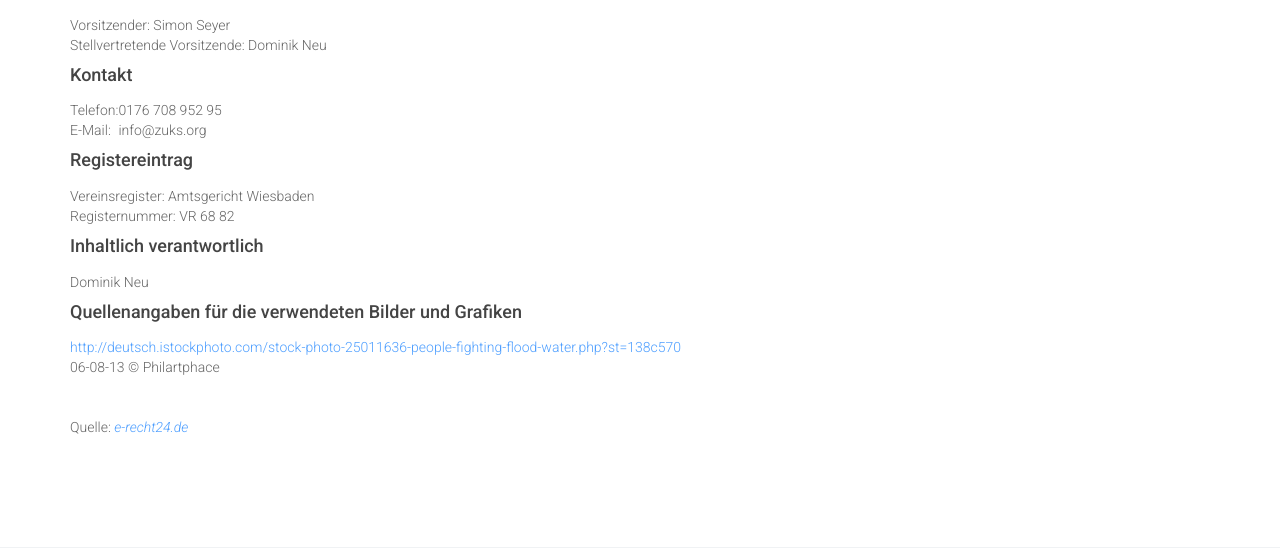
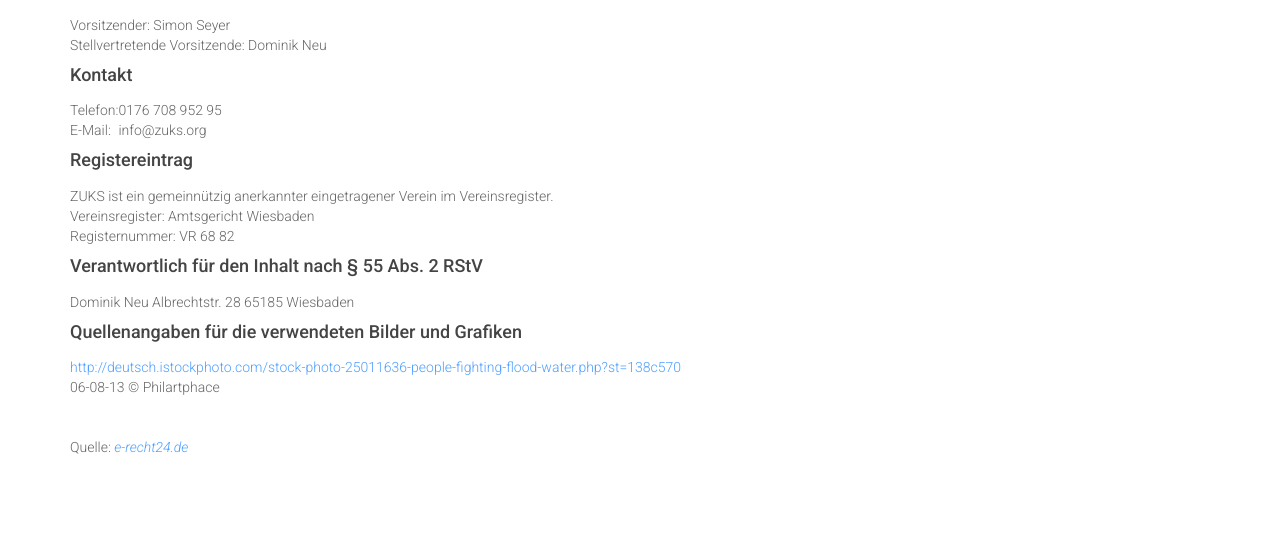
Before and after one commit to Eldorado234/zuks-django, a Django app: page /impressum/ in a window 1280 px wide. Shown: the part 284-832 px from the top of the page. Run offline with Django 3.2, Linux system fonts and the light colour scheme; some libraries are stand-ins or nearby versions.

Commit message:
Added note and revert § 55 RStV

```diff
--- a/templates/core/impressum.html
+++ b/templates/core/impressum.html
@@ -59,13 +59,16 @@
 
 	    <h3>Registereintrag</h3>
 	    <p>
+		ZUKS ist ein gemeinn&uuml;tzig anerkannter eingetragener Verein im Vereinsregister.<br />
 	    	Vereinsregister: Amtsgericht Wiesbaden<br />
 		Registernummer: VR 68 82<br />
 	    </p>
 
-            <h3>Inhaltlich verantwortlich</h3>
-            <p>
-                Dominik Neu
+            <h3>Verantwortlich f&uuml;r den Inhalt nach § 55 Abs. 2 RStV</h3>
+	    <p>
+		Dominik Neu
+		Albrechtstr. 28
+		65185 Wiesbaden
             </p>
 
             <h3>Quellenangaben f&uuml;r die verwendeten Bilder und Grafiken</h3>
```
